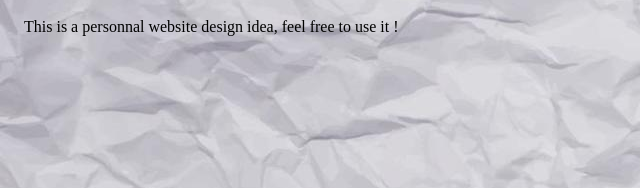
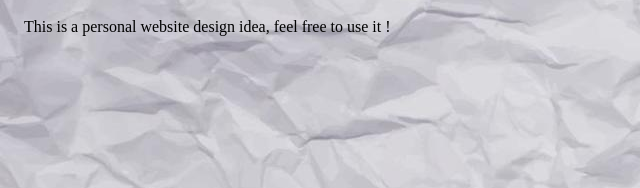
Before and after one commit to Marwane-HQ2/Website_template, a plain HTML site: page index.html in a window 1280 px wide. Shown: the part 245-433 px from the top of the page, 0-640 px from the left. Drawn offline with Linux system fonts and the light colour scheme; a web font is replaced by a local one.

Commit message:
Update index.html
Personal is written with only one "n"...

```diff
--- a/index.html
+++ b/index.html
@@ -11,7 +11,7 @@
     <div class="welcome">
         <div class="text-welcome">
             <h1>Hi ! Let me introduce myself...</h1>
-            <p>This is a personnal website design idea, feel free to use it !</p>
+            <p>This is a personal website design idea, feel free to use it !</p>
         </div>
         <div class="img-welcome">
             <img src="sticker.png" alt="An image you would like to show !">
```
